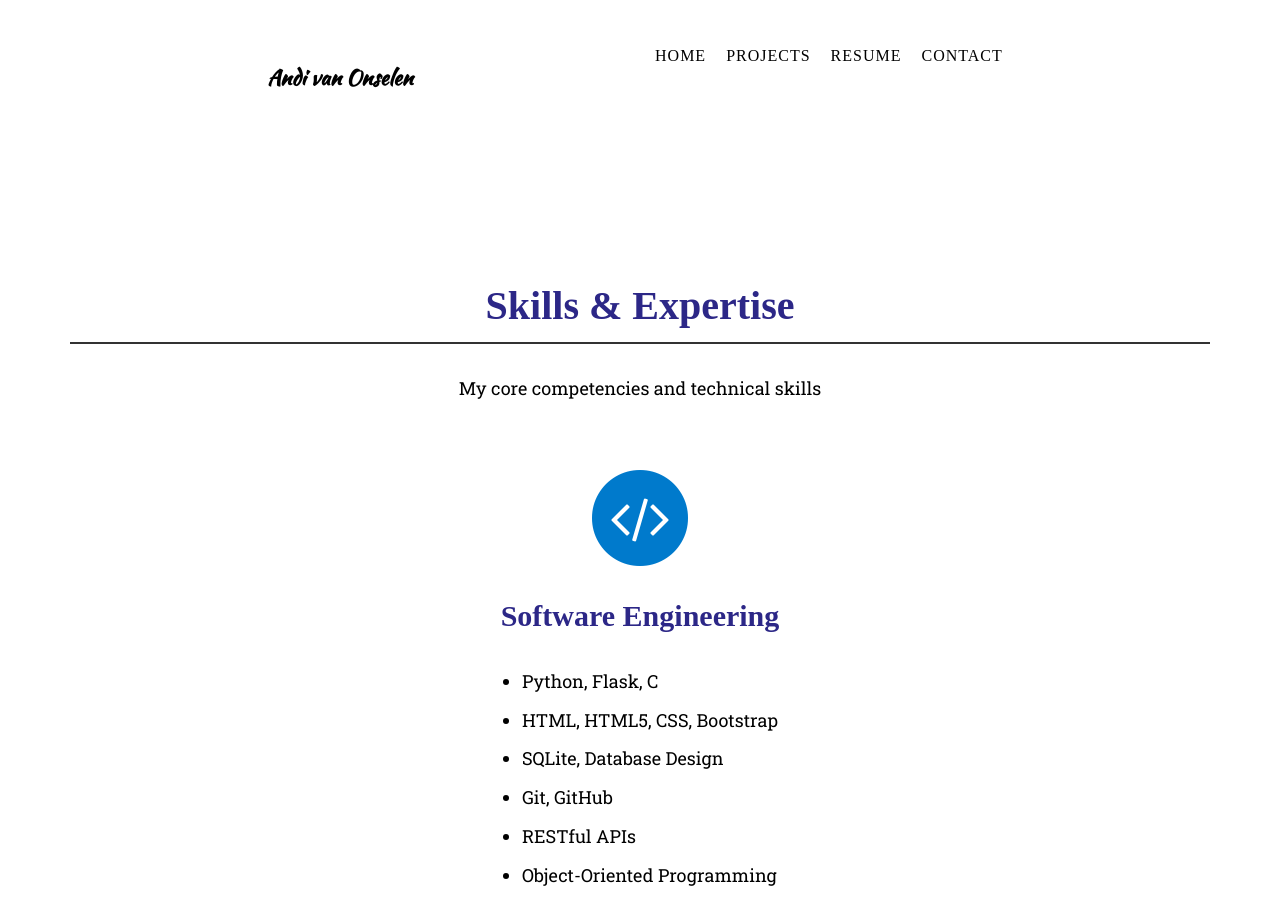
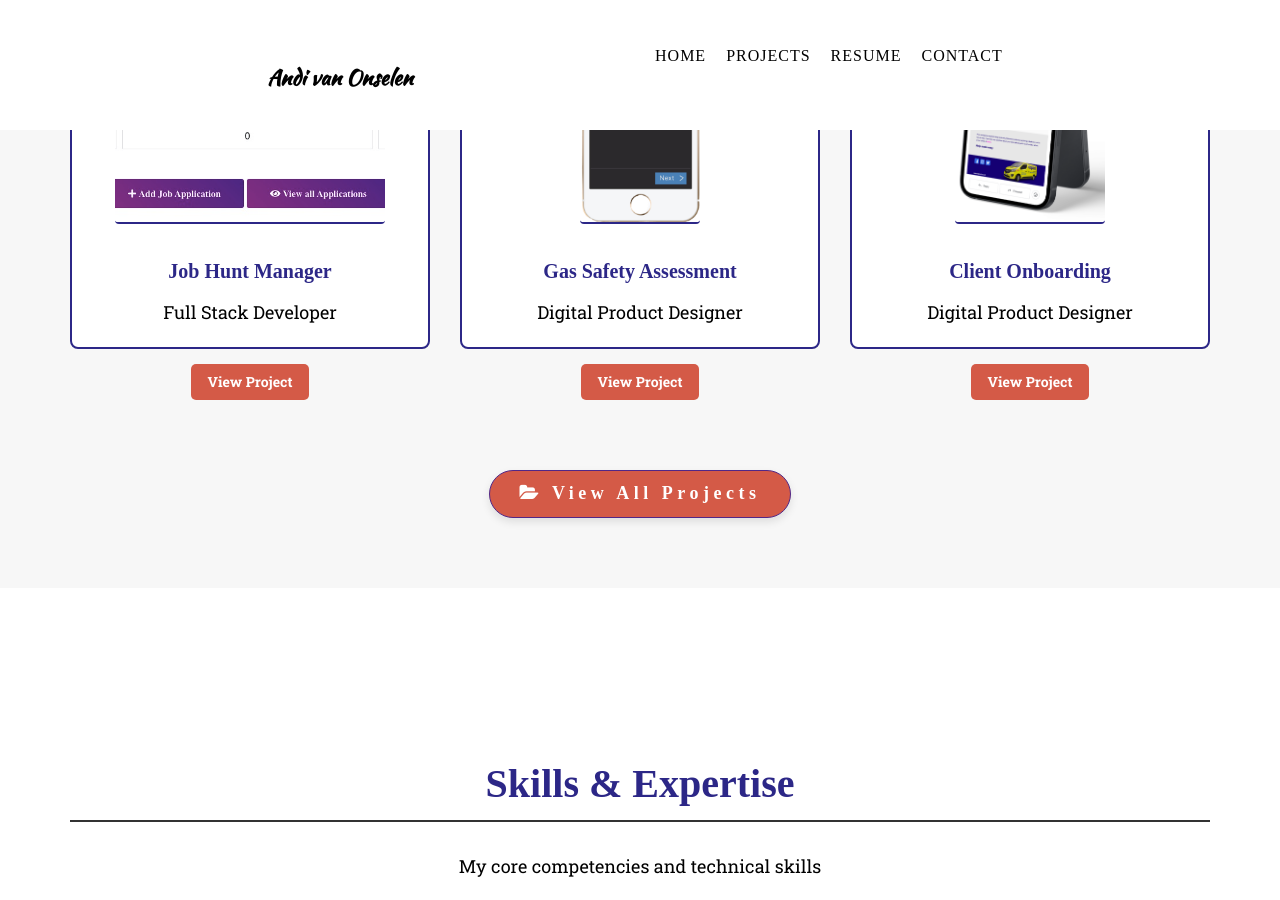
Before and after one commit to CardinisCode/cardiniscode.github.io, a Jekyll site: the page built from index.html, in a window 1280 px wide and 900 px high, scrolled down 1949 px. Built offline with Jekyll 4.4.1, drawn with Linux system fonts in a browser that asks for light colours; some web fonts are replaced; comment, search, counter and statistics services are not loaded.

Commit message:
Resolved the issue preventing the top 3 projects being listed on the landing page.

```diff
--- a/_includes/portfolio_grid.html
+++ b/_includes/portfolio_grid.html
@@ -8,45 +8,65 @@
                 </div>
             </div>
             <div class="row">
-            {% for post in site.posts limit:3 %}
+                <!-- Job Hunt Manager Project -->
                 <div class="col-md-4 col-sm-6 portfolio-item">
-                    {% if post.demo-link and post.demo-link != "" %}
                     <div class="portfolio-tile">
-                            <div class="portfolio-image-wrapper portfolio-image-{{ post.title | downcase | replace: ' ', '-' }}">
-                                <img src="img/portfolio/{{ post.thumbnail }}" class="img-fluid" alt="{{ post.title }} - {{ post.subtitle }} project thumbnail">
+                        <div class="portfolio-image-wrapper portfolio-image-job-hunt-manager">
+                            <img src="img/portfolio/job_hunt_manager/dashboard.jpg" class="img-fluid" alt="Job Hunt Manager Dashboard">
                             <div class="portfolio-overlay">
                                 <i class="fa fa-external-link fa-2x"></i>
                                 <span>View Project</span>
                             </div>
                         </div>
-                            <h4 class="portfolio-title">{{ post.title }}</h4>
-                            <p class="portfolio-subtitle">{{ post.subtitle }}</p>
+                        <h4 class="portfolio-title">Job Hunt Manager</h4>
+                        <p class="portfolio-subtitle">Full Stack Developer</p>
                     </div>
-                        <a href="{{ post.demo-link }}" class="portfolio-cta-link">
+                    <a href="job-hunt-manager.html" class="portfolio-cta-link">
                         <div class="portfolio-cta">
                             <span class="cta-text">View Project</span>
                         </div>
                     </a>
-                    {% else %}
+                </div>
+
+                <!-- Gas Safety Assessment Project -->
+                <div class="col-md-4 col-sm-6 portfolio-item">
                     <div class="portfolio-tile">
-                            <div class="portfolio-image-wrapper portfolio-image-{{ post.title | downcase | replace: ' ', '-' }}">
-                                <img src="img/portfolio/{{ post.thumbnail }}" class="img-fluid" alt="{{ post.title }} - {{ post.subtitle }} project thumbnail">
+                        <div class="portfolio-image-wrapper portfolio-image-gas-safety-assessment">
+                            <img src="img/portfolio/GasSafetyAssessment/GSR_MainImage.png" class="img-fluid" alt="Gas Safety Assessment System">
                             <div class="portfolio-overlay">
-                                    <i class="fa fa-plus fa-2x"></i>
-                                    <span>View Details</span>
+                                <i class="fa fa-external-link fa-2x"></i>
+                                <span>View Project</span>
                             </div>
                         </div>
-                            <h4 class="portfolio-title">{{ post.title }}</h4>
-                            <p class="portfolio-subtitle">{{ post.subtitle }}</p>
+                        <h4 class="portfolio-title">Gas Safety Assessment</h4>
+                        <p class="portfolio-subtitle">Digital Product Designer</p>
                     </div>
-                        <a href="#portfolioModal{{ post.modal-id }}" class="portfolio-cta-link" data-toggle="modal">
+                    <a href="gas-safety-assessment.html" class="portfolio-cta-link">
                         <div class="portfolio-cta">
-                                <span class="cta-text">View Details</span>
+                            <span class="cta-text">View Project</span>
                         </div>
                     </a>
-                    {% endif %}
                 </div>
-            {% endfor %}
+
+                <!-- Client Onboarding Project -->
+                <div class="col-md-4 col-sm-6 portfolio-item">
+                    <div class="portfolio-tile">
+                        <div class="portfolio-image-wrapper portfolio-image-client-onboarding">
+                            <img src="img/portfolio/ClientOnboarding/CO_projectimage_Email.png" class="img-fluid" alt="Client Onboarding Project">
+                            <div class="portfolio-overlay">
+                                <i class="fa fa-external-link fa-2x"></i>
+                                <span>View Project</span>
+                            </div>
+                        </div>
+                        <h4 class="portfolio-title">Client Onboarding</h4>
+                        <p class="portfolio-subtitle">Digital Product Designer</p>
+                    </div>
+                    <a href="client-onboarding.html" class="portfolio-cta-link">
+                        <div class="portfolio-cta">
+                            <span class="cta-text">View Project</span>
+                        </div>
+                    </a>
+                </div>
             </div>
 
             <!-- CTA to Projects Page -->
```
Also changed, not shown: planning/PORTFOLIO_RESTRUCTURE_PLAN.md (+11 -9 lines). Lines whose indentation alone changed are shown as unchanged.
